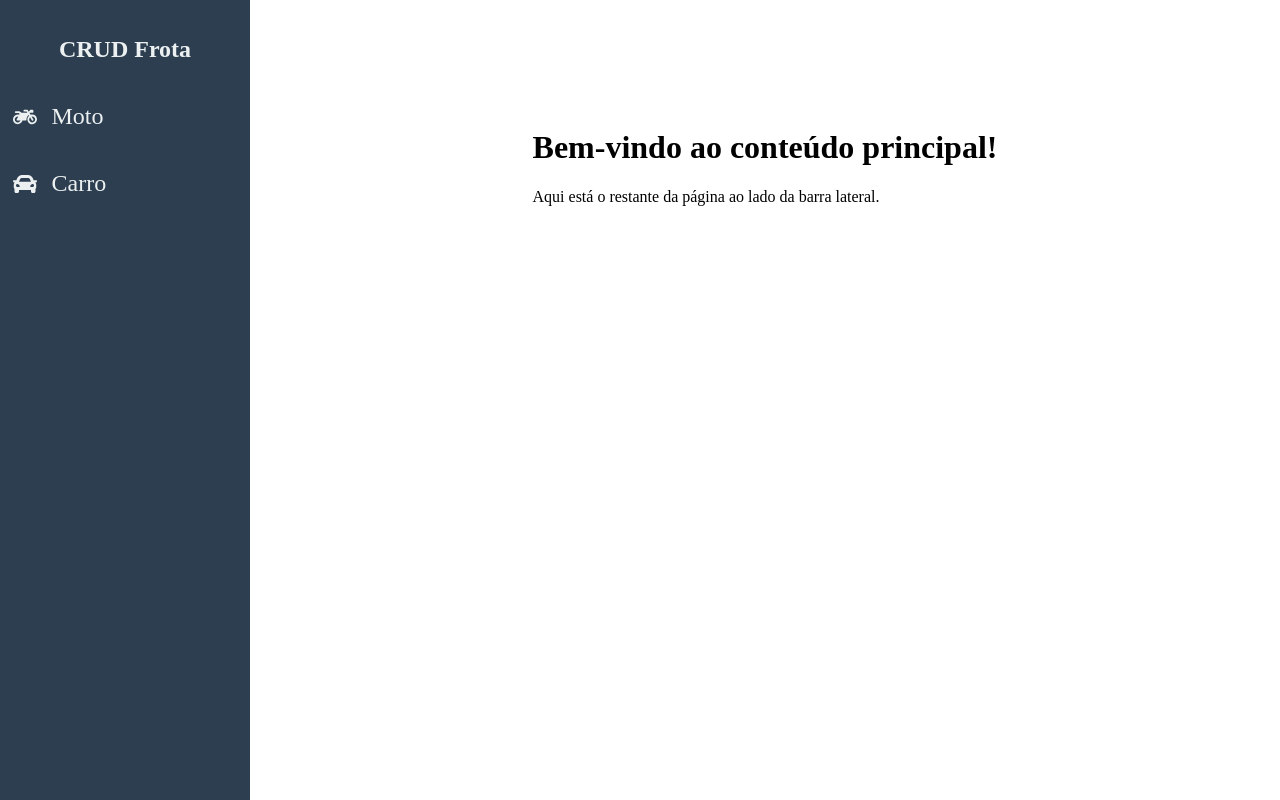
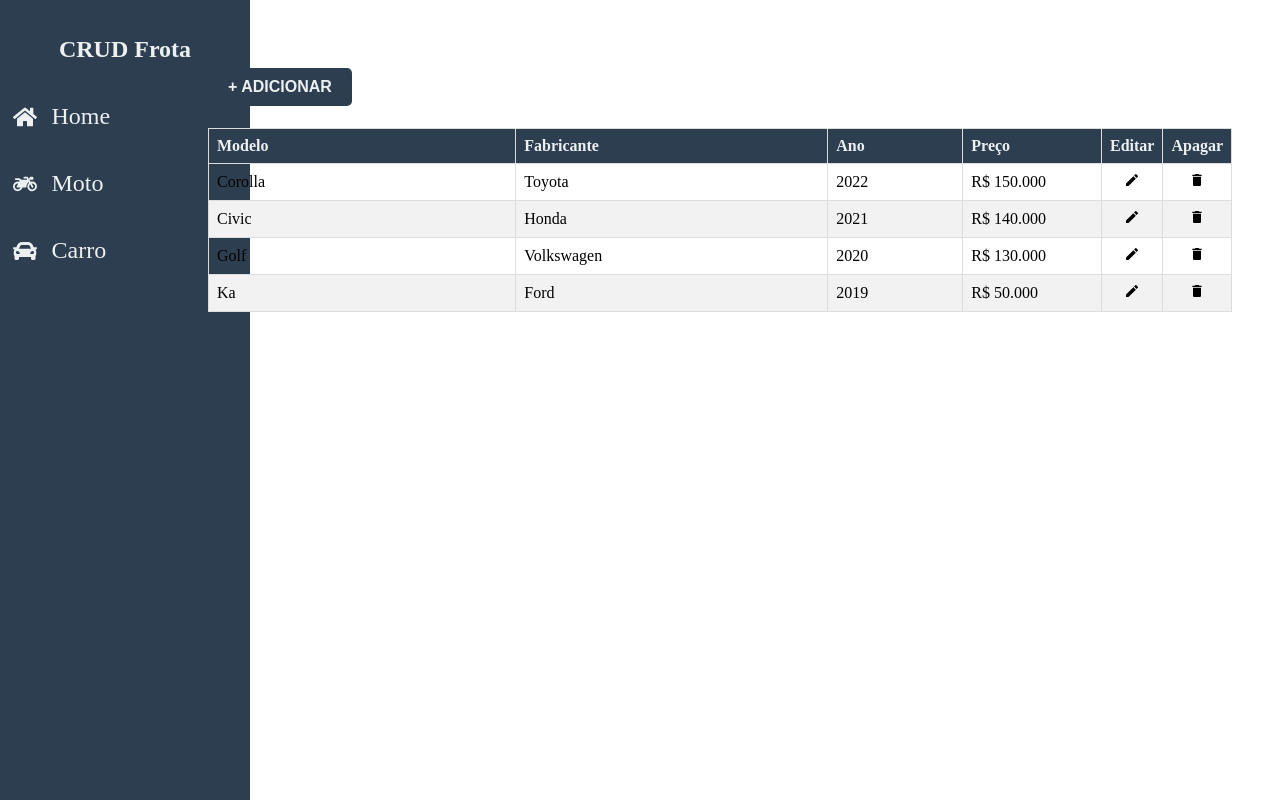
Before and after one commit to joaoalvescs/frontend-frota, a React (Vite) app: page / in a window 1280 px wide. Built offline with nearby package versions, Linux system fonts and the light colour scheme.

Commit message:
Estilização da primeira tabela finalizada.

```diff
--- a/src/components/layout/Content.tsx
+++ b/src/components/layout/Content.tsx
@@ -1,11 +1,103 @@
-import { ContentIndex } from '../../layouts/content'
+import { MdDelete, MdEdit } from 'react-icons/md'
+import styled from 'styled-components'
+import { ContentIndex, Table } from '../../layouts/content'
+
+// Contêiner para alinhar o botão com a tabela
+const TableContainer = styled.div`
+  width: 70vw; /* Mesma largura da tabela */
+  margin: 0 auto; /* Centraliza a tabela */
+  position: relative; /* Para posicionamento absoluto do botão */
+`
+
+// Estilização do botão
+const AddButton = styled.button`
+  position: absolute;
+  top: -60px; /* Acima da tabela */
+  left: 0; /* Alinhado à direita */
+  background-color: #2c3e50;
+  color: #ecf0f1;
+  border: none;
+  padding: 10px 20px;
+  font-size: 16px;
+  font-weight: bold;
+  border-radius: 5px;
+  cursor: pointer;
+  transition: background-color 0.3s ease;
+
+  &:hover {
+    background-color: #34495e;
+  }
+`
 
 export default function Content() {
   return (
     <>
       <ContentIndex>
-        <h1>Bem-vindo ao conteúdo principal!</h1>
-        <p>Aqui está o restante da página ao lado da barra lateral.</p>
+        <TableContainer>
+          <AddButton>+ ADICIONAR</AddButton>
+          <Table>
+            <thead>
+              <tr>
+                <th>Modelo</th>
+                <th>Fabricante</th>
+                <th>Ano</th>
+                <th>Preço</th>
+                <th>Editar</th>
+                <th>Apagar</th>
+              </tr>
+            </thead>
+            <tbody>
+              <tr>
+                <td>Corolla</td>
+                <td>Toyota</td>
+                <td>2022</td>
+                <td>R$ 150.000</td>
+                <td style={{ textAlign: 'center', verticalAlign: 'middle' }}>
+                  <MdEdit />
+                </td>
+                <td style={{ textAlign: 'center', verticalAlign: 'middle' }}>
+                  <MdDelete />
+                </td>
+              </tr>
+              <tr>
+                <td>Civic</td>
+                <td>Honda</td>
+                <td>2021</td>
+                <td>R$ 140.000</td>
+                <td style={{ textAlign: 'center', verticalAlign: 'middle' }}>
+                  <MdEdit />
+                </td>
+                <td style={{ textAlign: 'center', verticalAlign: 'middle' }}>
+                  <MdDelete />
+                </td>
+              </tr>
+              <tr>
+                <td>Golf</td>
+                <td>Volkswagen</td>
+                <td>2020</td>
+                <td>R$ 130.000</td>
+                <td style={{ textAlign: 'center', verticalAlign: 'middle' }}>
+                  <MdEdit />
+                </td>
+                <td style={{ textAlign: 'center', verticalAlign: 'middle' }}>
+                  <MdDelete />
+                </td>
+              </tr>
+              <tr>
+                <td>Ka</td>
+                <td>Ford</td>
+                <td>2019</td>
+                <td>R$ 50.000</td>
+                <td style={{ textAlign: 'center', verticalAlign: 'middle' }}>
+                  <MdEdit />
+                </td>
+                <td style={{ textAlign: 'center', verticalAlign: 'middle' }}>
+                  <MdDelete />
+                </td>
+              </tr>
+            </tbody>
+          </Table>
+        </TableContainer>
       </ContentIndex>
     </>
   )
--- a/src/components/layout/SideBar.tsx
+++ b/src/components/layout/SideBar.tsx
@@ -1,4 +1,4 @@
-import { FaMotorcycle, FaCar } from 'react-icons/fa'
+import { FaMotorcycle, FaCar, FaHome } from 'react-icons/fa'
 import { Container } from '../../layouts/app'
 import { MenuItem, SideBarContainer, SideBarTitle } from '../../layouts/sidebar'
 
@@ -7,6 +7,10 @@ export default function SideBar() {
     <Container>
       <SideBarContainer>
         <SideBarTitle>CRUD Frota</SideBarTitle>
+        <MenuItem>
+          <FaHome />
+          Home
+        </MenuItem>
         <MenuItem>
           <FaMotorcycle />
           Moto
--- a/src/layouts/content.ts
+++ b/src/layouts/content.ts
@@ -1,7 +1,55 @@
 import styled from 'styled-components'
 
 export const ContentIndex = styled.div`
-  margin-left: 250px; /* Espaço para o conteúdo principal ao lado da barra lateral */
+  margin-left: 2.5vw;
   flex: 1;
   padding: 20px;
 `
+export const Table = styled.table`
+  width: 80vw;
+  border-collapse: collapse;
+  margin-top: 20px;
+  margin-left: 0px; /* Ajuste para aproximar a tabela da borda esquerda */
+
+  th,
+  td {
+    border: 1px solid #ddd;
+    text-align: left;
+    padding: 8px;
+  }
+
+  th {
+    background-color: #2c3e50;
+    color: #ecf0f1;
+    font-weight: bold;
+  }
+
+  tr:nth-child(even) {
+    background-color: #f2f2f2;
+  }
+
+  tr:hover {
+    background-color: #ddd;
+  }
+
+  /* Definição de largura para as colunas */
+  th:nth-child(1),
+  td:nth-child(1) {
+    width: 35%; /* Modelo */
+  }
+
+  th:nth-child(2),
+  td:nth-child(2) {
+    width: 35%; /* Fabricante */
+  }
+
+  th:nth-child(3),
+  td:nth-child(3) {
+    width: 15%; /* Ano */
+  }
+
+  th:nth-child(4),
+  td:nth-child(4) {
+    width: 15%; /* Preço */
+  }
+`
```
Also changed, not shown: 1 other file (tests, documents, lock files or other folders).
